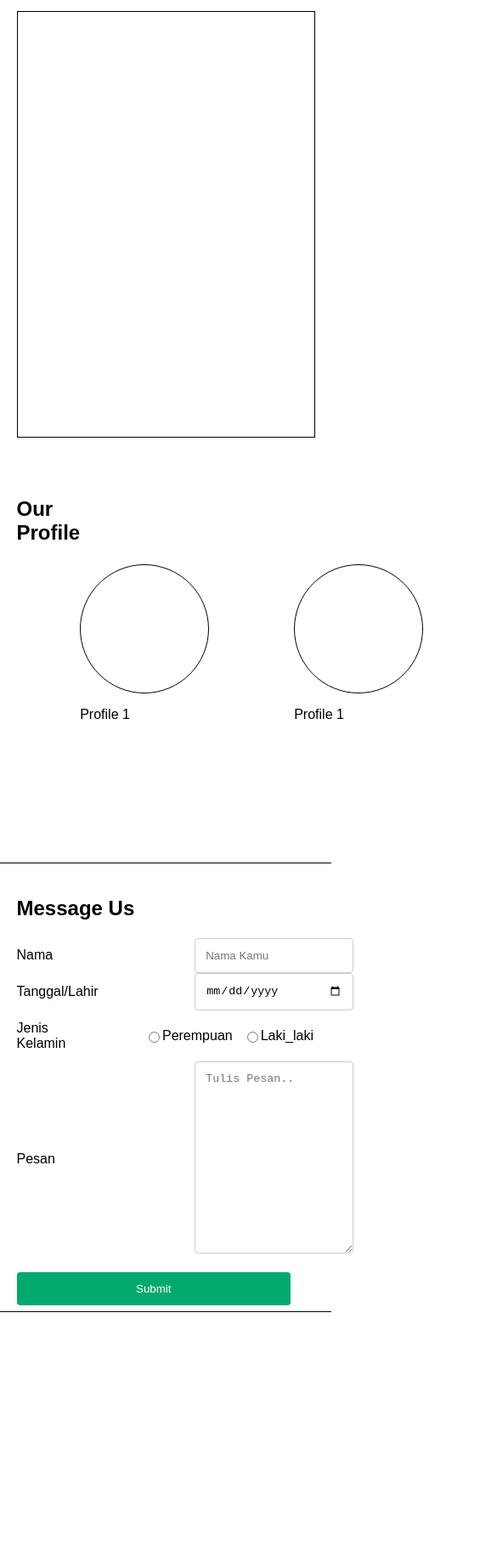
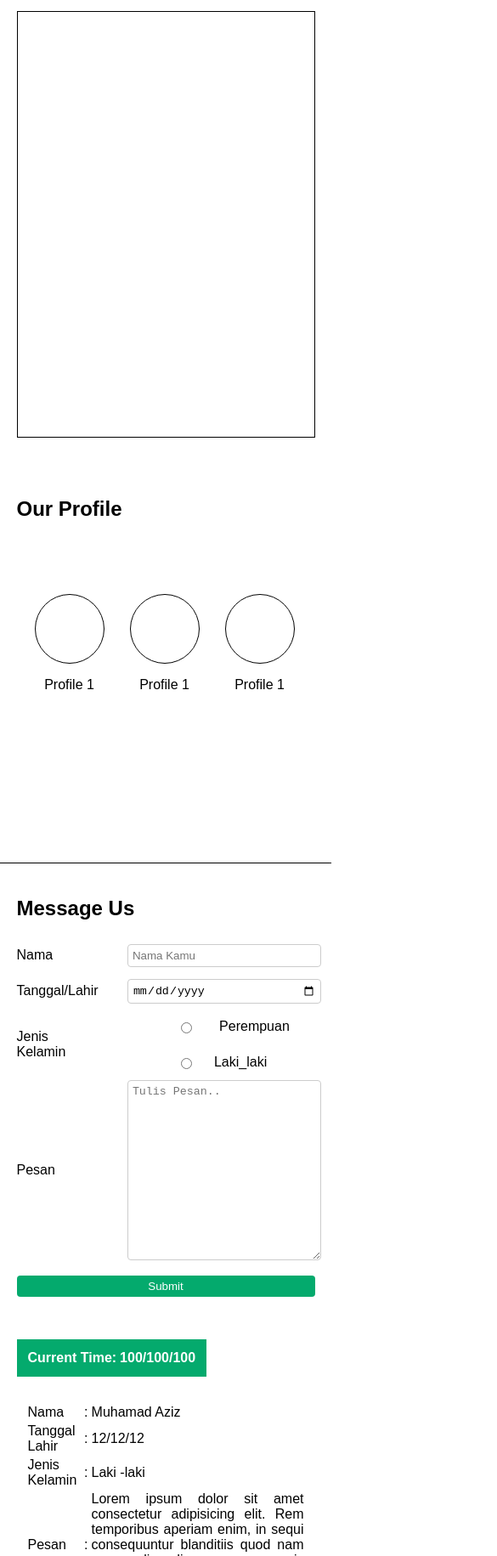
Before and after one commit to revou-fundamental-course/fundamental-KangAziz0, a plain HTML site: page index.html in a window 390 px wide. Shown: the part 169-2000 px from the top of the page at 85% size, 585 px wide, since content can reach past the window. Before the commit the page ends 1713 px from the top, so only its background shows below. Drawn offline with Linux system fonts and the light colour scheme.

Commit message:
add responsive page

```diff
--- a/css/style.css
+++ b/css/style.css
@@ -24,6 +24,47 @@ body {
 
 }
 
+.active {
+    position: fixed;
+    display: none;
+    justify-content: center;
+    height: 30vh;
+    top: 50px;
+    align-items: center;
+    background-color: #04AA6D;
+    flex-direction: column;
+    width: 100%;
+    border: 1px solid;
+}
+
+.active nav {
+    width: 400px;
+    height: 300px;
+    display: flex;
+}
+
+.active nav li {
+    list-style: none;
+    margin-right: 40px;
+    margin-top: 10px;
+    width: 300px;
+    border-radius: 50px;
+    background-color: white;
+    padding: 6px 15px;
+    cursor: pointer;
+}
+
+.active nav li a {
+    text-decoration: none;
+    font-size: 15px;
+    padding-right: 200px;
+    padding-bottom: 5px;
+    padding-top: 5px;
+    font-weight: bold;
+    margin-top: 10px;
+    color: black;
+}
+
 .logo-icon {
     margin: 10px 0px 10px 5%;
     height: 40px;
@@ -44,18 +85,20 @@ nav>a {
     padding: 10px 32px;
     float: left;
     display: block;
-    color: black;
-    background-color: white;
+    color: white;
+    background-color: #04AA6D;
     text-align: center;
     border: 1px solid;
     border-radius: 50px;
     text-decoration: none;
     transition: .5s ease-in-out;
+    font-weight: 600;
 }
 
-nav a:hover {
-    background-color: black;
-    color: white;
+nav>a:hover {
+    background-color: #45a049;
+    transform: scaleX(1.1);
+
 }
 
 main {
@@ -73,13 +116,16 @@ main {
 section header {
     margin-left: 5%;
 }
-#profile{
+
+#profile {
     display: flex;
     min-height: 500px;
 }
-#profile header{
+
+#profile header {
     margin-top: 50px;
 }
+
 #profile article {
     display: flex;
     justify-content: center;
@@ -94,14 +140,14 @@ section header {
     border-radius: 50%;
 }
 
-.profile {
+.profiles {
     text-align: center;
 }
 
 #message {
     border-top: 1px solid;
     padding-top: 5%;
-    padding-bottom:2%;
+    padding-bottom: 2%;
     border-bottom: 1px solid;
     background-color: #ffffff;
 }
@@ -115,7 +161,8 @@ section header {
 }
 
 
-input[type=text],input[type=date],
+input[type=text],
+input[type=date],
 textarea {
     margin-left: 30%;
     width: 100%;
@@ -137,7 +184,7 @@ input[type=submit] {
     border: none;
     border-radius: 4px;
     cursor: pointer;
-    width: 140%;
+    width: 130%;
 }
 
 input[type=submit]:hover {
@@ -155,17 +202,27 @@ input[type=submit]:hover {
     width: 75%;
     margin-top: 6px;
 }
-#gender{
+
+#gender {
     display: flex;
     justify-content: space-between;
     align-items: center;
 }
-.radio{
+
+.radio {
     display: flex;
-    align-items: center;
-    justify-content: center;
+    /* flex-wrap: wrap; */
     margin-left: 25%;
 }
+
+.radio .satu {
+    display: flex;
+}
+
+.radio .dua {
+    display: flex
+}
+
 /* Clear floats after the columns */
 .row::after {
     content: "";
@@ -173,8 +230,52 @@ input[type=submit]:hover {
     clear: both;
 }
 
+.hamburger {
+    margin-right: 5%;
+}
+
+.hamburger button {
+    padding: 7px 14px;
+    font-size: 20px;
+    border: none;
+    background-color: #04AA6D;
+    color: white;
+    border-radius: 50px;
+    display: none;
+}
+
+.table {
+    border: 1px solid black;
+    width: 50%;
+    height: 400px;
+}
+
+@media (max-width:576px) {
+    .form .row {
+        /* border: 1px solid; */
+        width: 130%;
+    }
+
+    .form .row .col-25 {
+        width: 40%;
+    }
+
+    .col-75 {
+        /* border: 1px solid; */
+        display: flex;
+        justify-content: end;
+    }
+
+    .col-75 input,
+    textarea {
+        width: 100%;
+    }
+
+}
+
 /* Responsive layout - when the screen is less than 600px wide, make the two columns stack on top of each other instead of next to each other */
-@media screen and (max-width: 600px) {
+@media(max-width: 700px) {
+
     .col-25,
     .col-75,
     input[type=submit] {
@@ -182,10 +283,118 @@ input[type=submit]:hover {
         margin-right: 0;
         margin-top: 0;
     }
-  .row{
+
+    .row {
         display: flex;
         justify-content: center;
         align-items: center;
         margin-right: 0;
     }
+
+    .hamburger button {
+        display: block;
     }
+
+    nav {
+        display: none;
+    }
+
+
+    #profile article {
+        display: flex;
+        gap: 30px;
+        width: 100px;
+    }
+
+    .profile-icon {
+        height: 80px;
+        width: 80px;
+    }
+
+    #message article {
+        display: flex;
+        flex-wrap: wrap;
+        gap: 50px;
+    }
+
+    .table {
+        border: none;
+    }
+
+    .form {
+        display: flex;
+        width: 100%;
+        /* border: 1px solid; */
+    }
+
+    #message .form input,
+    textarea {
+        padding: 5px;
+        margin-right: 30%;
+        margin-left: 0;
+    }
+
+    #message .form input[type=submit] {
+        margin-left: 0;
+        margin-right: 30%;
+    }
+
+
+    .radio {
+        display: flex;
+        flex-wrap: wrap;
+        /* border: 1px solid; */
+        margin-right: 50px;
+    }
+
+    input[type=submit] {
+        width: 66%;
+        margin-left: 65%;
+    }
+}
+
+@media (max-width: 992px) {
+    nav>a {
+        padding: 10px 20px;
+        font-size: 15px;
+
+    }
+
+    #profile article {
+        display: flex;
+        justify-content: center;
+        align-items: center;
+        gap: 30px;
+    }
+
+    #message .form {
+        display: flex;
+        width: 100%;
+    }
+
+    #message .form input,
+    textarea {
+        width: 210%;
+    }
+
+    #message .form input[type=submit] {
+        width: 100%;
+    }
+
+    .table {
+        /* border: 1px solid black; */
+        width: 100%;
+        height: 400px;
+    }
+
+    #message article {
+        display: flex;
+        flex-direction: column;
+        gap: 50px;
+    }
+
+    input[type=submit] {
+        width: 100%;
+        margin-left: 50%;
+    }
+}
--- a/index.html
+++ b/index.html
@@ -17,24 +17,46 @@
             <a href="#portofolio">Portofolio</a>
             <a href="#message">Message Us</a>
         </nav>
+        <div class="hamburger">
+            <button>=</button>
+        </div>
     </header>
+
+    <div class="active">
+        <nav class="nav">
+            <ul>
+                <li>
+                    <a href="#">Home</a>
+                </li>
+                <li>
+                    <a href="#profile">Our Profile</a>
+                </li>
+                <li>
+                    <a href="#">Portofolio</a>
+                </li>
+                <li>
+                    <a href="#message">Message Us</a>
+                </li>
+            </ul>
+        </nav>
+    </div>
     <main style="margin-top: 100px;">
         <section id="#">
             <header>
                 <h1>Hi User , Welcome to Website</h1>
                 <p>Ini adalah project pertama saya</p>
             </header>
-            <article style=" display: flex;
+            <article style="display: flex;
             align-items: center;
             justify-content: center;">
                 <div class="banner-container"></div>
             </article>
         </section>
         <section id="profile">
-            <header >
+            <header>
                 <h1>Our Profile</h1>
             </header>
-            <article>
+            <article class="article-profile">
                 <div class="profiles">
                     <div class="profile-icon"></div>
                     <p>Profile 1</p>
@@ -55,8 +77,8 @@
                 <h1>Message Us</h1>
             </header>
             <article>
-                <div class="">
-                    <form action="/">
+                <div class="form">
+                    <form action="#">
                         <div class="row">
                             <div class="col-25">
                                 <label for="fname">Nama</label>
@@ -73,15 +95,19 @@
                                 <input type="date" id="lname" name="tanggal">
                             </div>
                         </div>
-                        <div class="row" id="gender">
+                        <div id="gender">
                             <div class="col-25">
                                 <label for="subject">Jenis Kelamin</label>
                             </div>
                             <div class="radio">
-                                <input type="radio" id="html" name="fav_language" value="HTML">
-                                <label for="html">Perempuan</label><br>
-                                <input type="radio" id="css" name="fav_language" value="CSS">
-                                <label for="css">Laki_laki</label><br>
+                                <div class="satu">
+                                    <input type="radio" id="html" name="fav_language" value="HTML">
+                                    <label for="html">Perempuan</label><br>
+                                </div>
+                                <div class="dua">
+                                    <input type="radio" id="css" name="fav_language" value="CSS">
+                                    <label for="css">Laki_laki</label><br>
+                                </div>
                             </div>
                         </div>
                         <div class="row">
@@ -94,33 +120,48 @@
                             </div>
                         </div>
                         <br>
-                        <div class="row">
+                        <div class="">
                             <input type="submit" value="Submit">
                         </div>
                     </form>
                 </div>
-                <div>
-                    <!-- <table>
+                <div class="table">
+                    <table style="padding: 10px;background-color: #04AA6D;color: white;">
+                        <tr style="font-weight: bold;">
+                            <td>Current Time:</td>
+                            <td>100/100/100</td>
+                        </tr>
+                    </table>
+                    <table style="margin-top: 20px;padding: 10px;">
                         <tr>
-                            <th>Company</th>
-                            <th>Contact</th>
-                            <th>Country</th>
+                            <td style="width: 20%;">Nama</td>
+                            <td>:</td>
+                            <td>Muhamad Aziz</td>
                         </tr>
                         <tr>
-                            <td>Alfreds Futterkiste</td>
-                            <td>Maria Anders</td>
-                            <td>Germany</td>
+                            <td>Tanggal Lahir</td>
+                            <td>:</td>
+                            <td>12/12/12</td>
                         </tr>
                         <tr>
-                            <td>Centro comercial Moctezuma</td>
-                            <td>Francisco Chang</td>
-                            <td>Mexico</td>
+                            <td>Jenis Kelamin</td>
+                            <td>:</td>
+                            <td>Laki -laki</td>
                         </tr>
-                    </table> -->
+                        <tr>
+                            <td>Pesan</td>
+                            <td>:</td>
+                            <td style="text-align: justify;">Lorem ipsum dolor sit amet consectetur adipisicing elit.
+                                Rem temporibus aperiam enim,
+                                in sequi consequuntur blanditiis quod nam eum eligendi rerum corporis mollitia repellat
+                                asperiores officia hic natus dignissimos fugiat?</td>
+                        </tr>
+                    </table>
                 </div>
             </article>
         </section>
     </main>
+    <script src="js/script.js"></script>
 </body>
 
 </html>
--- a/js/script.js
+++ b/js/script.js
@@ -0,0 +1,8 @@
+const tombol = document.querySelector('.hamburger')
+const nav = document.querySelector('.active')
+tombol.addEventListener('click', () => {
+   nav.style.display = 'flex'
+})
+nav.addEventListener('click', () => {
+   nav.style.display = 'none'
+})
```
Lines whose indentation alone changed are shown as unchanged.
